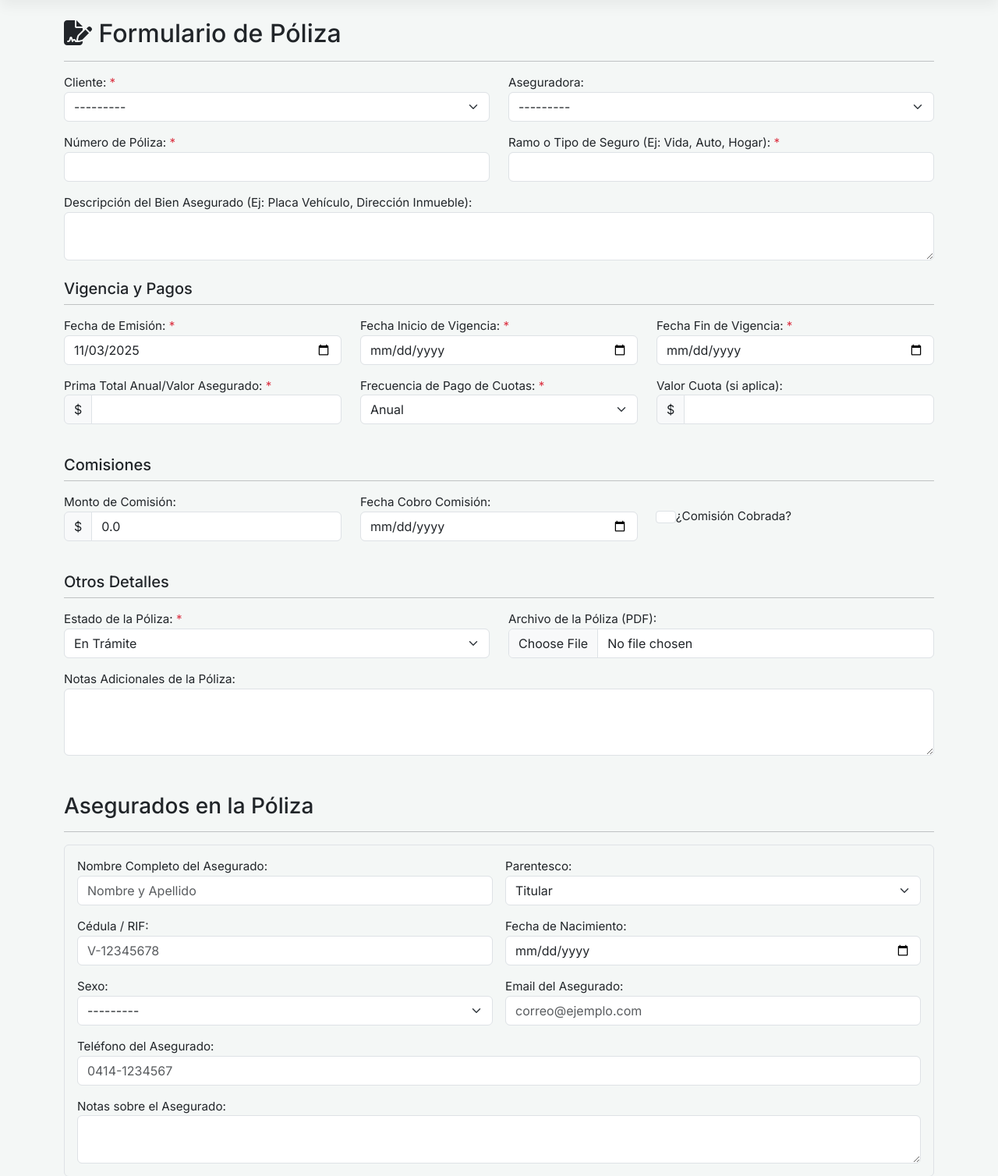
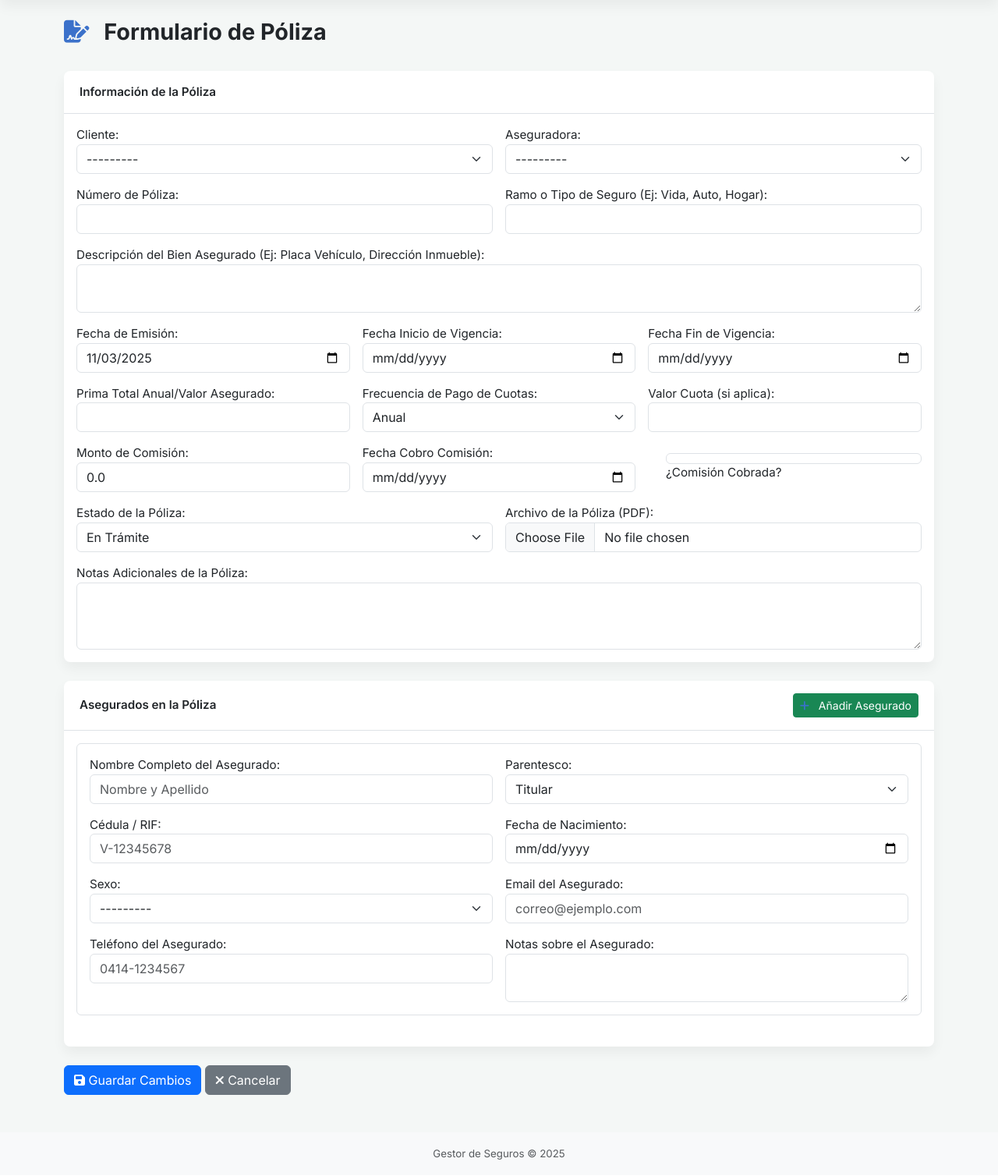
Before and after one commit to francanico/Gestor_Seguro, a Django app: page /polizas/nueva/ in a window 1280 px wide. Shown: the part 56-1564 px from the top of the page at 78% size. After the commit the page ends 1543 px from the top, so only its background shows below. Run offline with Django 4.2, Linux system fonts and the light colour scheme; the visitor is signed in with stand-in values (Sample User, id 1); data that the repository does not hold is empty; some libraries are stand-ins or nearby versions.

Commit message:
BIG FIX prueba 6

```diff
--- a/gestor_seguros/templates/polizas/poliza_form.html
+++ b/gestor_seguros/templates/polizas/poliza_form.html
@@ -1,157 +1,55 @@
 {% extends "base.html" %}
 {% load widget_tweaks %}
 
-{% block title %}{{ titulo_pagina|default:"Formulario de Póliza" }} - Gestor de Pólizas{% endblock %}
+{% block title %}{{ titulo_pagina|default:"Formulario de Póliza" }}{% endblock %}
 
 {% block content %}
+<div class="page-header">
     <h2><i class="fas fa-file-signature"></i> {{ titulo_pagina|default:"Formulario de Póliza" }}</h2>
-<hr>
-<form method="post" enctype="multipart/form-data" novalidate> <!-- enctype para subida de archivos -->
+</div>
+
+<form method="post" enctype="multipart/form-data" novalidate>
     {% csrf_token %}
 
-    <div class="row">
-        <div class="col-md-6 mb-3">
-            {{ form.cliente.label_tag }} {% if form.cliente.field.required %}<span class="text-danger">*</span>{% endif %}
-            {% render_field form.cliente class+="form-select" %} <!-- form-select para Bootstrap -->
-            {% for error in form.cliente.errors %}<div class="invalid-feedback d-block">{{ error }}</div>{% endfor %}
-        </div>
-        <div class="col-md-6 mb-3">
-            {{ form.aseguradora.label_tag }} {% if form.aseguradora.field.required %}<span class="text-danger">*</span>{% endif %}
-            {% render_field form.aseguradora class+="form-select" %}
-            {% for error in form.aseguradora.errors %}<div class="invalid-feedback d-block">{{ error }}</div>{% endfor %}
-        </div>
-    </div>
-
-    <div class="row">
-        <div class="col-md-6 mb-3">
-            {{ form.numero_poliza.label_tag }} {% if form.numero_poliza.field.required %}<span class="text-danger">*</span>{% endif %}
-            {% render_field form.numero_poliza %}
-            {% for error in form.numero_poliza.errors %}<div class="invalid-feedback d-block">{{ error }}</div>{% endfor %}
-        </div>
-        <div class="col-md-6 mb-3">
-            {{ form.ramo_tipo_seguro.label_tag }} {% if form.ramo_tipo_seguro.field.required %}<span class="text-danger">*</span>{% endif %}
-            {% render_field form.ramo_tipo_seguro %}
-            {% for error in form.ramo_tipo_seguro.errors %}<div class="invalid-feedback d-block">{{ error }}</div>{% endfor %}
-        </div>
-    </div>
-
-    <div class="mb-3">
-        {{ form.descripcion_bien_asegurado.label_tag }} {% if form.descripcion_bien_asegurado.field.required %}<span class="text-danger">*</span>{% endif %}
-        {% render_field form.descripcion_bien_asegurado %}
-        {% for error in form.descripcion_bien_asegurado.errors %}<div class="invalid-feedback d-block">{{ error }}</div>{% endfor %}
-    </div>
-
-    <h5 class="mt-4">Vigencia y Pagos</h5>
-    <hr class="mt-1 mb-3">
-    <div class="row">
-        <div class="col-md-4 mb-3">
-            {{ form.fecha_emision.label_tag }} {% if form.fecha_emision.field.required %}<span class="text-danger">*</span>{% endif %}
-            {% render_field form.fecha_emision %}
-            {% for error in form.fecha_emision.errors %}<div class="invalid-feedback d-block">{{ error }}</div>{% endfor %}
-        </div>
-        <div class="col-md-4 mb-3">
-            {{ form.fecha_inicio_vigencia.label_tag }} {% if form.fecha_inicio_vigencia.field.required %}<span class="text-danger">*</span>{% endif %}
-            {% render_field form.fecha_inicio_vigencia %}
-            {% for error in form.fecha_inicio_vigencia.errors %}<div class="invalid-feedback d-block">{{ error }}</div>{% endfor %}
-        </div>
-        <div class="col-md-4 mb-3">
-            {{ form.fecha_fin_vigencia.label_tag }} {% if form.fecha_fin_vigencia.field.required %}<span class="text-danger">*</span>{% endif %}
-            {% render_field form.fecha_fin_vigencia %}
-            {% for error in form.fecha_fin_vigencia.errors %}<div class="invalid-feedback d-block">{{ error }}</div>{% endfor %}
-        </div>
-    </div>
-
-    <div class="row">
-        <div class="col-md-4 mb-3">
-            {{ form.prima_total_anual.label_tag }} {% if form.prima_total_anual.field.required %}<span class="text-danger">*</span>{% endif %}
-            <div class="input-group">
-                <span class="input-group-text">$</span>
-                {% render_field form.prima_total_anual %}
-            </div>
-            {% for error in form.prima_total_anual.errors %}<div class="invalid-feedback d-block">{{ error }}</div>{% endfor %}
-        </div>
-        <div class="col-md-4 mb-3">
-            {{ form.frecuencia_pago.label_tag }} {% if form.frecuencia_pago.field.required %}<span class="text-danger">*</span>{% endif %}
-            {% render_field form.frecuencia_pago class+="form-select" %}
-            {% for error in form.frecuencia_pago.errors %}<div class="invalid-feedback d-block">{{ error }}</div>{% endfor %}
-        </div>
-        <div class="col-md-4 mb-3">
-            {{ form.valor_cuota.label_tag }} {% if form.valor_cuota.field.required %}<span class="text-danger">*</span>{% endif %}
-            <div class="input-group">
-                <span class="input-group-text">$</span>
-                {% render_field form.valor_cuota %}
-            </div>
-            {% for error in form.valor_cuota.errors %}<div class="invalid-feedback d-block">{{ error }}</div>{% endfor %}
-        </div>
-    </div>
-
-    <h5 class="mt-4">Comisiones</h5>
-    <hr class="mt-1 mb-3">
-    <div class="row">
-    <div class="col-md-4 mb-3">
-        {{ form.comision_monto.label_tag }}
-        <div class="input-group">
-            <span class="input-group-text">$</span>
-            {% render_field form.comision_monto %}
-        </div>
-        {% for error in form.comision_monto.errors %}<div class="invalid-feedback d-block">{{ error }}</div>{% endfor %}
-    </div>
-        <div class="col-md-4 mb-3">
-            {{ form.fecha_cobro_comision.label_tag }} {% if form.fecha_cobro_comision.field.required %}<span class="text-danger">*</span>{% endif %}
-            {% render_field form.fecha_cobro_comision %}
-            {% for error in form.fecha_cobro_comision.errors %}<div class="invalid-feedback d-block">{{ error }}</div>{% endfor %}
-        </div>
-        <div class="col-md-4 mb-3 align-self-center">
-            <div class="form-check">
-                {% render_field form.comision_cobrada class+="form-check-input" %}
-                <label class="form-check-label" for="{{ form.comision_cobrada.id_for_label }}">
-                    {{ form.comision_cobrada.label }}
-                </label>
-                {% for error in form.comision_cobrada.errors %}<div class="invalid-feedback d-block">{{ error }}</div>{% endfor %}
+    <div class="card mb-4">
+        <div class="card-header">Información de la Póliza</div>
+        <div class="card-body">
+            <div class="row g-3">
+                <div class="col-md-6">{{ form.cliente.label_tag }}{% render_field form.cliente class+="form-select" %}</div>
+                <div class="col-md-6">{{ form.aseguradora.label_tag }}{% render_field form.aseguradora class+="form-select" %}</div>
+                <div class="col-md-6">{{ form.numero_poliza.label_tag }}{% render_field form.numero_poliza class+="form-control" %}</div>
+                <div class="col-md-6">{{ form.ramo_tipo_seguro.label_tag }}{% render_field form.ramo_tipo_seguro class+="form-control" %}</div>
+                <div class="col-12">{{ form.descripcion_bien_asegurado.label_tag }}{% render_field form.descripcion_bien_asegurado class+="form-control" %}</div>
+                <div class="col-md-4">{{ form.fecha_emision.label_tag }}{% render_field form.fecha_emision class+="form-control" %}</div>
+                <div class="col-md-4">{{ form.fecha_inicio_vigencia.label_tag }}{% render_field form.fecha_inicio_vigencia class+="form-control" %}</div>
+                <div class="col-md-4">{{ form.fecha_fin_vigencia.label_tag }}{% render_field form.fecha_fin_vigencia class+="form-control" %}</div>
+                <div class="col-md-4">{{ form.prima_total_anual.label_tag }}{% render_field form.prima_total_anual class+="form-control" %}</div>
+                <div class="col-md-4">{{ form.frecuencia_pago.label_tag }}{% render_field form.frecuencia_pago class+="form-select" %}</div>
+                <div class="col-md-4">{{ form.valor_cuota.label_tag }}{% render_field form.valor_cuota class+="form-control" %}</div>
+                <div class="col-md-4">{{ form.comision_monto.label_tag }}{% render_field form.comision_monto class+="form-control" %}</div>
+                <div class="col-md-4">{{ form.fecha_cobro_comision.label_tag }}{% render_field form.fecha_cobro_comision class+="form-control" %}</div>
+                <div class="col-md-4 align-self-center"><div class="form-check">{{ form.comision_cobrada }} {{ form.comision_cobrada.label_tag }}</div></div>
+                <div class="col-md-6">{{ form.estado_poliza.label_tag }}{% render_field form.estado_poliza class+="form-select" %}</div>
+                <div class="col-md-6">{{ form.archivo_poliza.label_tag }}{% render_field form.archivo_poliza class+="form-control" %}</div>
+                <div class="col-12">{{ form.notas_poliza.label_tag }}{% render_field form.notas_poliza class+="form-control" %}</div>
             </div>
         </div>
     </div>
 
-    <h5 class="mt-4">Otros Detalles</h5>
-    <hr class="mt-1 mb-3">
-    <div class="row">
-        <div class="col-md-6 mb-3">
-            {{ form.estado_poliza.label_tag }} {% if form.estado_poliza.field.required %}<span class="text-danger">*</span>{% endif %}
-            {% render_field form.estado_poliza class+="form-select" %}
-            {% for error in form.estado_poliza.errors %}<div class="invalid-feedback d-block">{{ error }}</div>{% endfor %}
+    <div class="card">
+        <div class="card-header d-flex justify-content-between align-items-center">
+            Asegurados en la Póliza
+            <button type="button" class="btn btn-sm btn-success" id="add-asegurado-form"><i class="fas fa-plus"></i> Añadir Asegurado</button>
         </div>
-        <div class="col-md-6 mb-3">
-            {{ form.archivo_poliza.label_tag }} {% if form.archivo_poliza.field.required %}<span class="text-danger">*</span>{% endif %}
-            {% render_field form.archivo_poliza %}
-            {% if form.instance and form.instance.archivo_poliza %}
-                <small class="form-text text-muted">Actual: <a href="{{ form.instance.archivo_poliza.url }}">{{ form.instance.archivo_poliza.name }}</a></small>
-            {% endif %}
-            {% for error in form.archivo_poliza.errors %}<div class="invalid-feedback d-block">{{ error }}</div>{% endfor %}
-        </div>
-    </div>
-
-    <div class="mb-3">
-        {{ form.notas_poliza.label_tag }} {% if form.notas_poliza.field.required %}<span class="text-danger">*</span>{% endif %}
-        {% render_field form.notas_poliza %}
-        {% for error in form.notas_poliza.errors %}<div class="invalid-feedback d-block">{{ error }}</div>{% endfor %}
-    </div>
-
-<h3 class="mt-5">Asegurados en la Póliza</h3>
-<hr>
-
-<div id="asegurados-formset">
+        <div class="card-body">
             {{ asegurados_formset.management_form }}
-
             <div id="asegurado-forms-container">
                 {% for form in asegurados_formset %}
                     <div class="asegurado-form mb-4 p-3 border rounded position-relative">
+                        {% for hidden_field in form.hidden_fields %}{{ hidden_field }}{% endfor %}
                         {% if form.instance.pk %}
-                <div class="form-check position-absolute top-0 end-0 mt-2 me-2">
-                    {{ form.DELETE }}
-                    <label for="{{ form.DELETE.id_for_label }}" class="form-check-label text-danger">Eliminar</label>
-                </div>
+                            <div class="form-check position-absolute top-0 end-0 mt-2 me-2">{{ form.DELETE }} <label for="{{ form.DELETE.id_for_label }}" class="form-check-label text-danger">Eliminar</label></div>
                         {% endif %}
-
                         <div class="row g-3">
                             <div class="col-md-6">{{ form.nombre_completo.label_tag }}{% render_field form.nombre_completo class+="form-control" placeholder="Nombre y Apellido" %}</div>
                             <div class="col-md-6">{{ form.parentesco.label_tag }}{% render_field form.parentesco class+="form-select" %}</div>
@@ -159,18 +57,62 @@
                             <div class="col-md-6">{{ form.fecha_nacimiento.label_tag }}{% render_field form.fecha_nacimiento class+="form-control" %}</div>
                             <div class="col-md-6">{{ form.sexo.label_tag }}{% render_field form.sexo class+="form-select" %}</div>
                             <div class="col-md-6">{{ form.email.label_tag }}{% render_field form.email class+="form-control" placeholder="correo@ejemplo.com" %}</div>
-                <div class="col-md-12">{{ form.telefono.label_tag }}{% render_field form.telefono class+="form-control" placeholder="0414-1234567" %}</div>
-                <div class="col-md-12">{{ form.notas.label_tag }}{% render_field form.notas class+="form-control" %}</div>
+                            <div class="col-md-6">{{ form.telefono.label_tag }}{% render_field form.telefono class+="form-control" placeholder="0414-1234567" %}</div>
+                            <div class="col-md-6">{{ form.notas.label_tag }}{% render_field form.notas class+="form-control" %}</div>
                         </div>
                     </div>
                 {% endfor %}
+            </div>
 
-<!-- ... (botón de guardar y cancelar) ... -->
-
+            <div id="empty-asegurado-form" style="display: none;">
+                <div class="asegurado-form mb-4 p-3 border rounded position-relative">
+                    <button type="button" class="btn-close position-absolute top-0 end-0 mt-2 me-2 remove-asegurado-form" aria-label="Close"></button>
+                    {% for hidden_field in asegurados_formset.empty_form.hidden_fields %}{{ hidden_field }}{% endfor %}
+                    <div class="row g-3">
+                        <div class="col-md-6">{{ asegurados_formset.empty_form.nombre_completo.label_tag }}{% render_field asegurados_formset.empty_form.nombre_completo class+="form-control" placeholder="Nombre y Apellido" %}</div>
+                        <div class="col-md-6">{{ asegurados_formset.empty_form.parentesco.label_tag }}{% render_field asegurados_formset.empty_form.parentesco class+="form-select" %}</div>
+                        <div class="col-md-6">{{ asegurados_formset.empty_form.cedula.label_tag }}{% render_field asegurados_formset.empty_form.cedula class+="form-control" placeholder="V-12345678" %}</div>
+                        <div class="col-md-6">{{ asegurados_formset.empty_form.fecha_nacimiento.label_tag }}{% render_field asegurados_formset.empty_form.fecha_nacimiento class+="form-control" %}</div>
+                        <div class="col-md-6">{{ asegurados_formset.empty_form.sexo.label_tag }}{% render_field asegurados_formset.empty_form.sexo class+="form-select" %}</div>
+                        <div class="col-md-6">{{ asegurados_formset.empty_form.email.label_tag }}{% render_field asegurados_formset.empty_form.email class+="form-control" placeholder="correo@ejemplo.com" %}</div>
+                        <div class="col-md-6">{{ asegurados_formset.empty_form.telefono.label_tag }}{% render_field asegurados_formset.empty_form.telefono class+="form-control" placeholder="0414-1234567" %}</div>
+                        <div class="col-md-6">{{ asegurados_formset.empty_form.notas.label_tag }}{% render_field asegurados_formset.empty_form.notas class+="form-control" %}</div>
+                    </div>
+                </div>
+            </div>
+        </div>
+    </div>
 
     <div class="mt-4">
-        <button type="submit" class="btn btn-primary"><i class="fas fa-save"></i> {{ boton_submit|default:"Guardar" }}</button>
+        <button type="submit" class="btn btn-primary"><i class="fas fa-save"></i> Guardar Cambios</button>
         <a href="{% if object %}{{ object.get_absolute_url }}{% else %}{% url 'polizas:lista_polizas' %}{% endif %}" class="btn btn-secondary"><i class="fas fa-times"></i> Cancelar</a>
     </div>
 </form>
+
 {% endblock %}
+
+{% block extra_js %}
+<script>
+document.addEventListener('DOMContentLoaded', function() {
+    const addButton = document.getElementById('add-asegurado-form');
+    const container = document.getElementById('asegurado-forms-container');
+    const totalForms = document.getElementById('id_asegurados-TOTAL_FORMS');
+    const emptyFormTemplate = document.getElementById('empty-asegurado-form').innerHTML;
+
+    addButton.addEventListener('click', function() {
+        let formNum = parseInt(totalForms.value);
+        let newForm = emptyFormTemplate.replace(/__prefix__/g, formNum);
+        container.insertAdjacentHTML('beforeend', newForm);
+        totalForms.value = formNum + 1;
+    });
+
+    container.addEventListener('click', function(e) {
+        if (e.target && e.target.classList.contains('remove-asegurado-form')) {
+            e.target.closest('.asegurado-form').remove();
+            // Note: Decrementing totalForms is complex with deletions.
+            // Django's formset management handles gaps in numbering upon submission.
+        }
+    });
+});
+</script>
+{% endblock %}
```
Lines whose indentation alone changed are shown as unchanged.
